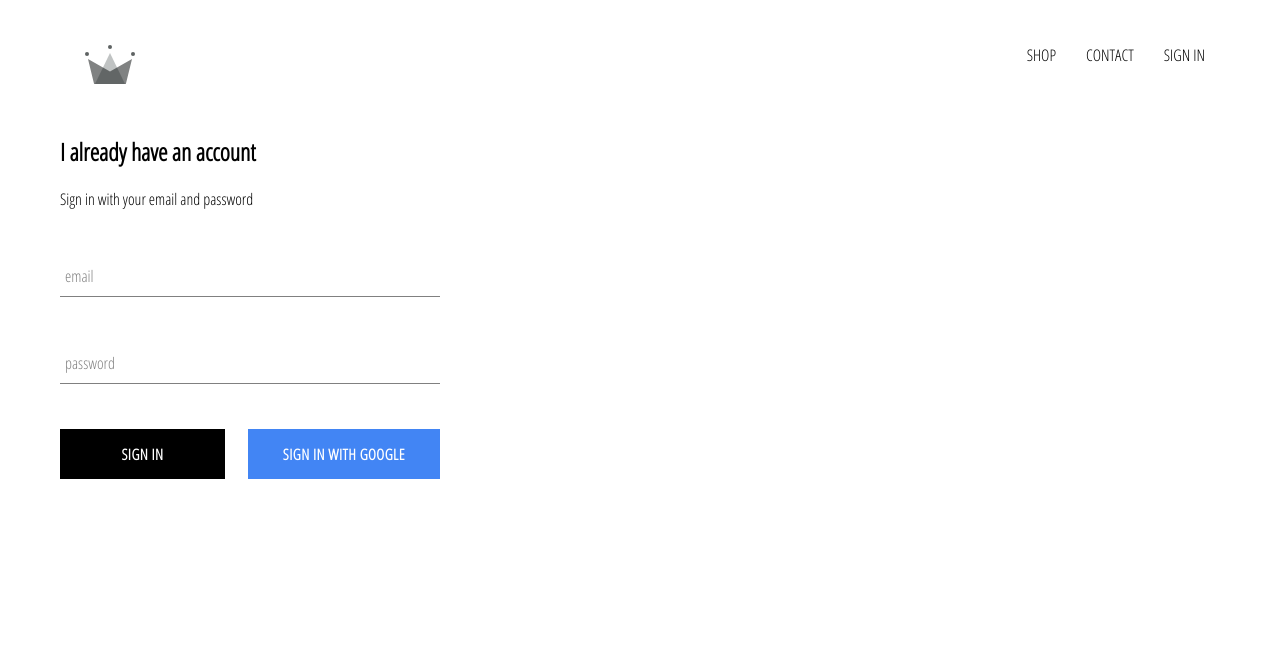
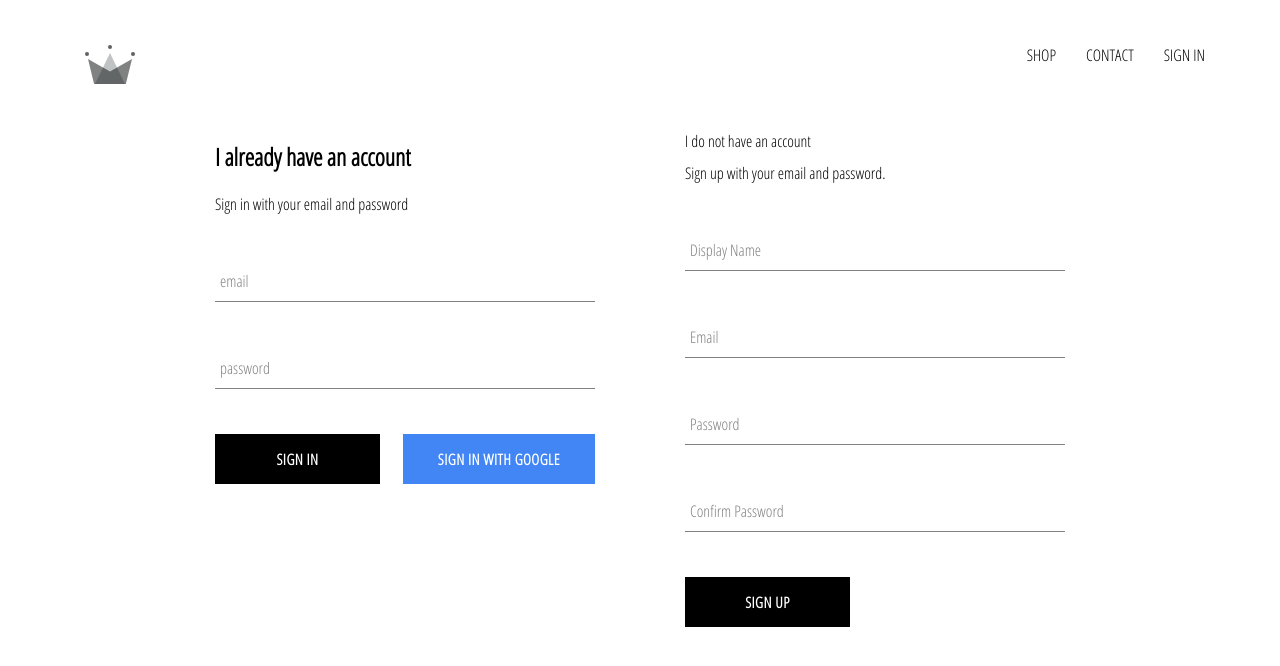
Before and after one commit to saiyam31098/unilad-clothing, a React (Create React App) app: page /signin in a window 1280 px wide. Shown: the top 666 px of the page. Built offline with nearby package versions, Linux system fonts and the light colour scheme; no server answers.

Commit message:
implented firebase utils, included ability to store authenticated users into our firestore database

```diff
--- a/src/App.js
+++ b/src/App.js
@@ -7,7 +7,7 @@
 import ShopPage from './pages/shop/shop.component.jsx';
 import Header from './components/header/header.component';
 import SignInAndSignUpPage from './pages/sign-in-and-sign-up/sign-in-and-sign-up.component';
-import { auth } from './firebase/firebase.utils';
+import { auth, createUserProfileDocument } from './firebase/firebase.utils';
 
 class App extends React.Component {
 
@@ -22,10 +22,27 @@
   unsubscribeFromAuth = null;
 
   componentDidMount() {
-    this.unsubscribeFromAuth = auth.onAuthStateChanged(user=> {
-      this.setState({currentUser: user});
-      console.log(user);
-    })
+    this.unsubscribeFromAuth = auth.onAuthStateChanged(async userAuth => {
+      if(userAuth) {
+        const userRef = await createUserProfileDocument(userAuth);
+
+        userRef.onSnapshot(snapShot => {
+          this.setState({
+            currentUser: {
+              id: snapShot.id,
+              ...snapShot.data()
+            }
+          }, () => {
+            console.log(this.state);
+          }
+          )
+        });
+      }
+      else {
+        this.setState({ currentUser: userAuth });
+      }
+
+    });
   }
 
   componentWillUnmount() {
--- /dev/null
+++ b/src/components/sign-up/sign-up.component.jsx
@@ -0,0 +1,103 @@
+import React from 'react';
+
+import FormInput from '../form-input/form-input.component';
+import CustomButton from '../custom-button/custom-button.component';
+
+import { auth, createUserProfileDocument } from '../../firebase/firebase.utils';
+
+import './sign-up.styles.scss';
+
+class SignUp extends React.Component {
+    constructor() {
+        super();
+
+        this.state = {
+            displayName: '',
+            email: '',
+            password: '',
+            confirmPassword: ''
+        };
+    }
+
+    handleSubmit = async event => {
+        event.preventDefault();
+
+        const { displayName, email, password, confirmPassword } = this.state;
+
+        if(password !== confirmPassword) {
+            alert('Passwords do not match');
+            return;
+        }
+
+        try {
+            const { user } = await auth.createUserWithEmailAndPassword(
+                email,
+                password
+            );
+
+            await createUserProfileDocument( user, { displayName });
+
+            this.setState({
+                displayName: '',
+                email: '',
+                password: '',
+                confirmPassword: ''
+            });
+        } catch(error) {
+            console.error(error);
+        }
+    }
+
+    handleChange = event => {
+        const { name, value } = event.target;
+
+        this.setState({ [name]: value});
+    }
+
+    render() {
+        const { displayName, email, password, confirmPassword } = this.state;
+        return (
+            <div className='sign-up'>
+                <div className='title'>I do not have an account</div>
+                <span>Sign up with your email and password.</span>
+                <form className='sign-up-form' onSubmit={this.handleSubmit}>
+                    <FormInput
+                        type='text'
+                        name='displayName'
+                        value={displayName}
+                        onChange={this.handleChange}
+                        label='Display Name'
+                        required
+                    />
+                    <FormInput
+                        type='email'
+                        name='email'
+                        value={email}
+                        onChange={this.handleChange}
+                        label='Email'
+                        required
+                    />
+                    <FormInput
+                        type='password'
+                        name='password'
+                        value={password}
+                        onChange={this.handleChange}
+                        label='Password'
+                        required
+                    />
+                    <FormInput
+                        type='password'
+                        name='confirmPassword'
+                        value={confirmPassword}
+                        onChange={this.handleChange}
+                        label='Confirm Password'
+                        required
+                    />
+                    <CustomButton type='submit'>SIGN UP</CustomButton>
+                </form>
+            </div>
+        )
+    }
+}
+
+export default SignUp;
--- /dev/null
+++ b/src/components/sign-up/sign-up.styles.scss
@@ -0,0 +1,9 @@
+.sign-up {
+    display: flex;
+    flex-direction: column;
+    width: 380px;
+}
+
+.title {
+    margin: 10px 0;
+}
--- a/src/firebase/firebase.utils.js
+++ b/src/firebase/firebase.utils.js
@@ -1,6 +1,7 @@
 import firebase from 'firebase/app';
 import 'firebase/firestore';
 import 'firebase/auth';
+// import { isCompositeComponent } from 'react-dom/test-utils';
 
 const config = {
     apiKey: "AIzaSyD7a1ClfQ8G5zya3ZqGc1TZvp5TCHGipWM",
@@ -13,6 +14,31 @@
     measurementId: "G-MN2FN5DS6D"
 };
 
+export const createUserProfileDocument = async (userAuth, additionalData) => {
+    if(!userAuth) return;
+
+    const userRef = firestore.doc(`users/${userAuth.uid}`);
+
+    const snapShot = await userRef.get();
+
+    if(!snapShot.exists) {
+        const { displayName, email } = userAuth;
+        const createdAt = new Date();
+
+        try {
+            await userRef.set({
+                displayName,
+                email,
+                createdAt,
+                ...additionalData
+            })
+        } catch (error) {
+            console.log('Error creating user', error.message);
+        }
+    }
+    return userRef;
+};
+
 firebase.initializeApp(config);
 
 export const auth = firebase.auth();
--- a/src/pages/sign-in-and-sign-up/sign-in-and-sign-up.component.jsx
+++ b/src/pages/sign-in-and-sign-up/sign-in-and-sign-up.component.jsx
@@ -1,12 +1,14 @@
 import React from 'react';
 
 import SignIn from '../../components/sign-in/sign-in.component';
+import SignUp from '../../components/sign-up/sign-up.component';
 
 import './sign-in-and-sign-up.styles.scss';
 
 const SignInAndSignUpPage = () => (
     <div className='sign-in-and-sign-up'>
         <SignIn />
+        <SignUp />
     </div>
 );
 
--- a/src/pages/sign-in-and-sign-up/sign-in-and-sign-up.styles.scss
+++ b/src/pages/sign-in-and-sign-up/sign-in-and-sign-up.styles.scss
@@ -0,0 +1,6 @@
+.sign-in-and-sign-up {
+    width: 850px;
+    display: flex;
+    justify-content: space-between;
+    margin: 30px auto;
+}
```
